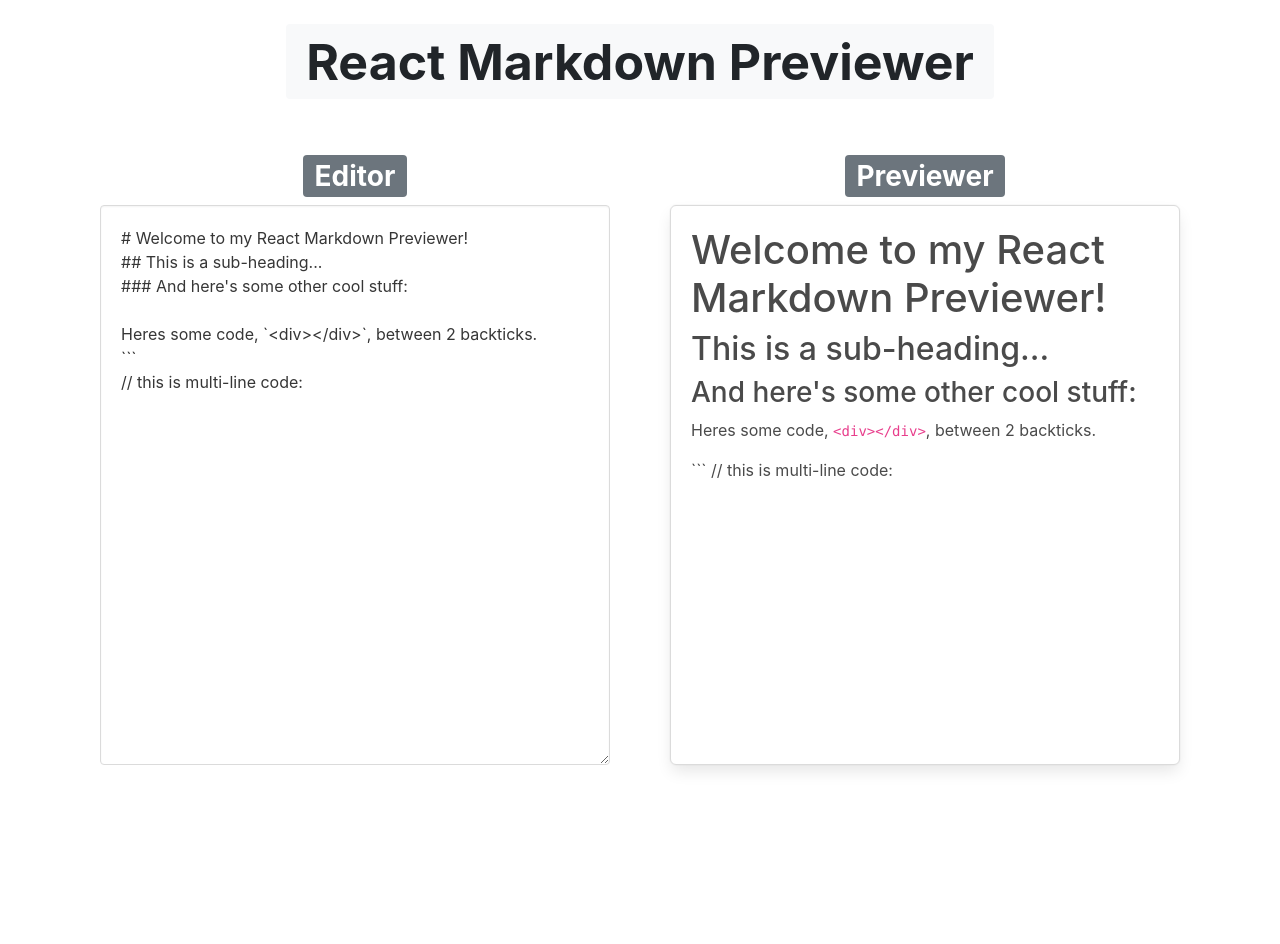
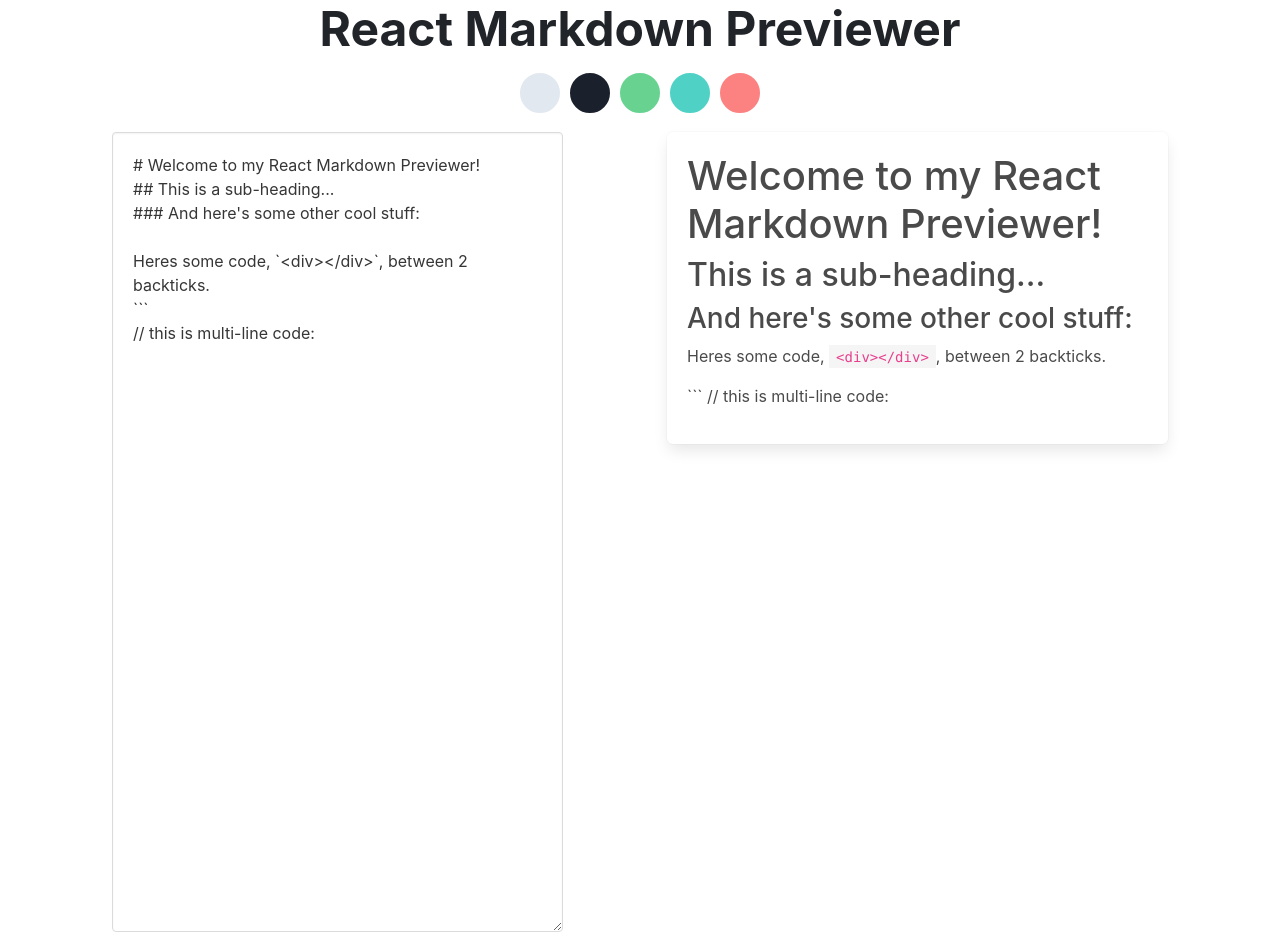
Before and after one commit to vanisingh-24/React-Markdown-Previewer, a React (Create React App) app: page / in a window 1280 px wide. Before the commit the page ends 800 px from the top, so only its background shows below. Built offline with nearby package versions, Linux system fonts and the light colour scheme.

Commit message:
Theme added

```diff
--- a/package.json
+++ b/package.json
@@ -3,15 +3,17 @@
   "version": "0.1.0",
   "private": true,
   "dependencies": {
+    "@material-ui/core": "^4.11.2",
+    "@material-ui/lab": "^4.0.0-alpha.57",
     "@testing-library/jest-dom": "^5.11.8",
     "@testing-library/react": "^11.2.2",
     "@testing-library/user-event": "^12.6.0",
-    "bootstrap": "^4.5.3",
     "marked": "^1.2.7",
     "react": "^17.0.1",
-    "react-bootstrap": "^1.4.0",
     "react-dom": "^17.0.1",
+    "react-icons": "^4.1.0",
     "react-scripts": "4.0.1",
+    "styled-components": "^5.2.1",
     "web-vitals": "^0.2.4"
   },
   "scripts": {
--- a/src/App.css
+++ b/src/App.css
@@ -1,17 +1,18 @@
-.container {
-    flex-grow: 1;
-    margin: 0 auto !important;
-    position: relative;
-    width: auto;
-  }
+body {
+  margin: 0;
+  padding: 0;
+  background: #f2f2f2;
+  font-family: "Poppins", sans-serif;
+  overflow-x: hidden !important;
+}
 
 .textarea {
-  min-height: 70vh !important;
+  min-height: 100vh !important;
   padding: 20px;
   resize: vertical !important;
   display: block;
   box-shadow: inset 0 0.0625em 0.125em rgba(10, 10, 10, 0.05);
-  width: 100%;
+  width: 90%;
   background-color: #fff;
   border-color: #dbdbdb;
   border-radius: 4px;
@@ -26,6 +27,102 @@
     0 0 0 1px rgba(10, 10, 10, 0.02);
   color: #4a4a4a;
   display: block;
-  min-height: 70vh;
-  border: 1px solid #dbdbdb;
 }
+
+pre code {
+  background-color: transparent;
+  color: currentColor;
+  font-size: 1em;
+  padding: 0;
+}
+code {
+  background-color: #f5f5f5;
+  color: #f14668;
+  font-size: 0.875em;
+  font-weight: 400;
+  padding: 0.25em 0.5em 0.25em;
+  font-family: source-code-pro, Menlo, Monaco, Consolas, "Courier New",
+    monospace;
+}
+
+.textarea:hover {
+  border-color: #b5b5b5 !important;
+}
+
+@media screen and (min-width: 769px), print {
+  .column.is-half,
+  .column.is-half-tablet {
+    flex: none;
+    width: 50%;
+  }
+  .column {
+    display: block;
+    flex-basis: 0;
+    flex-grow: 1;
+    flex-shrink: 1;
+    padding: 0.75rem;
+  }
+}
+@media screen and (min-width: 769px), print {
+  .columns:not(.is-desktop) {
+    display: flex;
+  }
+  .columns:last-child {
+    margin-bottom: -0.75rem;
+  }
+  .columns {
+    margin-left: -0.75rem;
+    margin-right: -0.75rem;
+    margin-top: -0.75rem;
+  }
+}
+
+.PreviewWrap {
+  min-height: 100vh !important;
+  padding: 20px;
+}
+
+.has-text-weight-bold {
+  font-weight: 700 !important;
+}
+.has-text-centered {
+  text-align: center !important;
+}
+.is-size-1 {
+  font-size: 3rem !important;
+}
+.is-size-5 {
+  font-size: 1.25rem !important;
+}
+.column {
+  display: block;
+  flex-basis: 0;
+  flex-grow: 1;
+  flex-shrink: 1;
+  padding: 0.75rem;
+}
+.columns {
+  margin-left: -0.75rem;
+  margin-right: -0.75rem;
+  margin-top: -0.75rem;
+}
+.container {
+  flex-grow: 1;
+  margin: 0 auto !important;
+  position: relative;
+  width: auto;
+}
+pre {
+  -webkit-overflow-scrolling: touch;
+  background-color: #f5f5f5;
+  color: #4a4a4a;
+  font-size: 0.875em;
+  overflow-x: auto;
+  padding: 1.25rem 1.5rem;
+  white-space: pre;
+  word-wrap: normal;
+}
+
+.AppWrap {
+  margin: auto !important;
+}
--- a/src/App.js
+++ b/src/App.js
@@ -1,56 +1,105 @@
 import React, { useState } from 'react';
-import Badge from 'react-bootstrap/Badge';
 import "./App.css";
+import { ThemeProvider } from 'styled-components';
 
 import Editor from './Components/Editor';
 import Previewer from './Components/Previewer';
+import ThemeColor from './Components/ThemeColor';
+
+import{
+  lightTheme,
+  darkTheme,
+  oceanTheme,
+  quietTheme,
+  marvelTheme
+} from './utils/Themes';
+import {useTheme} from './utils/useTheme';
 
 const App = () => {
   const [markdown, setMarkdown] = useState(placeholder);
+  const [theme, setMode, mountedComponent] = useTheme();
+
+  const themeMode = () => {
+    switch (theme) {
+      case "light":
+        return lightTheme;
+      case "dark":
+        return darkTheme;
+      case "ocean":
+        return oceanTheme;
+      case "quiet":
+        return quietTheme;
+      case "marvel":
+        return marvelTheme;
+      default:
+        return lightTheme;
+    }
+  };
+
+  if(!mountedComponent) return <div />;
 
   return (
-    <div className="App">
+    <ThemeProvider theme={themeMode()}>
       <div className="container">
-
-           <div className="row mt-4">
-              <div className="col text-center">
-               <h1>
-                 <Badge className="text-align-center" variant="light" style={{fontSize: '50px'}}>
+        <h1 className="is-size-1 has-text-weight-bold has-text-centered">
           React Markdown Previewer
-                 </Badge>
         </h1>
-              </div>
-            </div>
-
-            <div className="row mt-5">
-             <div className="col-md-6">
-              <div className="col text-center">
-                 <h4>
-                   <Badge className="text-align-center" variant="secondary" style={{fontSize: '28px'}}>
-                      Editor
-                   </Badge>
-                 </h4>
-               </div>
+        <ThemeColor setMode={setMode} />
+        <div className="AppWrap columns">
+            <div className="EditorWrap column">
               <Editor
                 markdown={markdown}
                 onChange={(e) => setMarkdown(e.target.value)}
               />
             </div>
-
-              <div className="col-md-6">
-               <div className="col text-center">
-                 <h4>
-                   <Badge className="text-align-center" variant="secondary" style={{fontSize: '28px'}}>
-                     Previewer
-                   </Badge>
-                 </h4>
-               </div>
+            <div className="PreviewerWrap column">
               <Previewer markdown={markdown} />
-
             </div>
         </div>
       </div>
-    </div>
+    </ThemeProvider>
+    // <div className="App">
+    //    <div className="container">
+
+    //        <div className="row mt-4">
+    //           <div className="col text-center">
+    //            <h1>
+    //              <Badge className="text-align-center" variant="light" style={{fontSize: '50px'}}>
+    //                React Markdown Previewer
+    //              </Badge>
+    //            </h1>
+    //           </div>
+    //         </div>
+
+    //         <div className="row mt-5">
+    //          <div className="col-md-6">
+    //           <div className="col text-center">
+    //              <h4>
+    //                <Badge className="text-align-center" variant="secondary" style={{fontSize: '28px'}}>
+    //                   Editor
+    //                </Badge>
+    //              </h4>
+    //            </div>
+    //            <Editor
+    //              markdown={markdown}
+    //              onChange={(e) => setMarkdown(e.target.value)}
+    //             />
+    //           </div>
+
+    //           <div className="col-md-6">
+    //            <div className="col text-center">
+    //              <h4>
+    //                <Badge className="text-align-center" variant="secondary" style={{fontSize: '28px'}}>
+    //                  Previewer
+    //                </Badge>
+    //              </h4>
+    //            </div>
+    //            <Previewer markdown={markdown} />
+
+    //           </div>
+    //         </div>
+    //     </div>
+    // </div>
   );
 }
 
--- /dev/null
+++ b/src/Components/ThemeColor.js
@@ -0,0 +1,58 @@
+import React from 'react';
+import styled from 'styled-components';
+
+const Button = styled.button`
+  background-color: ${(props) => props.color};
+  border: 3px solid white;
+  padding: 20px;
+  text-align: center;
+  text-decoration: none;
+  display: inline-block;
+  font-size: 16px;
+  margin: 4px 2px;
+  border-radius: 50% !important;
+  }
+`;
+
+function ThemeColor({setMode}) {
+    const setTheme = (e) => {
+        setMode(e.target.name);
+    };
+
+    return(
+        <div className="has-text-centered">
+      <Button
+        className="button"
+        name="light"
+        onClick={setTheme}
+        color="#E2E8F0"
+      ></Button>
+      <Button
+        className="button"
+        name="dark"
+        onClick={setTheme}
+        color="#1A202C"
+      ></Button>
+      <Button
+        className="button"
+        color="#68D391"
+        name="quiet"
+        onClick={setTheme}
+      ></Button>
+      <Button
+        className="button"
+        color="#4FD1C5"
+        name="ocean"
+        onClick={setTheme}
+      ></Button>
+      <Button
+        className="button"
+        color="#FC8181"
+        name="marvel"
+        onClick={setTheme}
+      ></Button>
+    </div>
+    );
+}
+
+export default ThemeColor;
--- /dev/null
+++ b/src/utils/Themes.js
@@ -0,0 +1,29 @@
+export const lightTheme = {
+    body: "#E2E8F0",
+    text: "#363537",
+    background: "#363537",
+};
+
+export const darkTheme = {
+    body: "#1A202C",
+    text: "#FAFAFA",
+    background: "#999",
+};
+
+export const quietTheme = {
+    body: "#9AE6B4",
+    text: "#22543D",
+    background: "#22543D",
+};
+
+export const oceanTheme = {
+    body: "#4FD1C5",
+    text: "#285E61",
+    background: "#285E61",
+};
+
+export const marvelTheme = {
+    body: "#FC8181",
+    text: "#FFF5F5",
+    background: "#22543D",
+};
--- /dev/null
+++ b/src/utils/useTheme.js
@@ -0,0 +1,19 @@
+import {useEffect, useState} from 'react';
+
+export const useTheme = () => {
+    const [theme, setTheme] = useState('dark');
+    const [mountedComponent, setMountedComponent] = useState(false);
+
+    const setMode = (mode) => {
+        window.localStorage.setItem("theme",mode);
+        setTheme(mode);
+    };
+
+    useEffect(() => {
+        const localTheme = window.localStorage.getItem("theme");
+    localTheme && setTheme(localTheme);
+    setMountedComponent(true);
+  }, [setTheme, setMountedComponent]);
+
+  return [theme, setMode, mountedComponent];
+}
```
Also changed, not shown: src/Components/Navbar.js (added, +26 -0 lines), 2 other files (tests, documents, lock files or other folders). Lines whose indentation alone changed are shown as unchanged.
